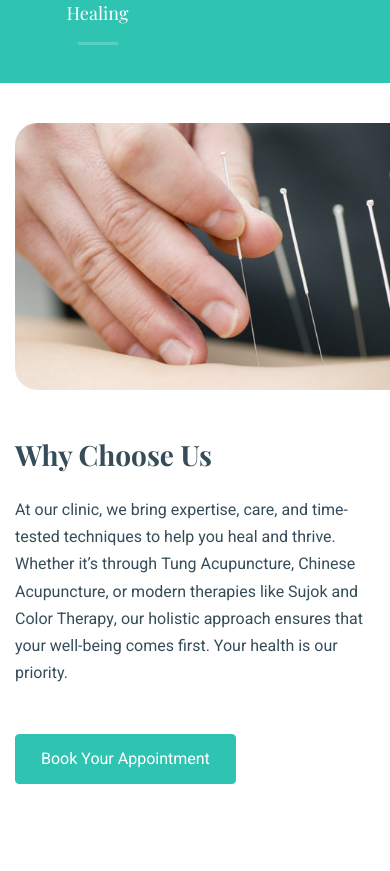
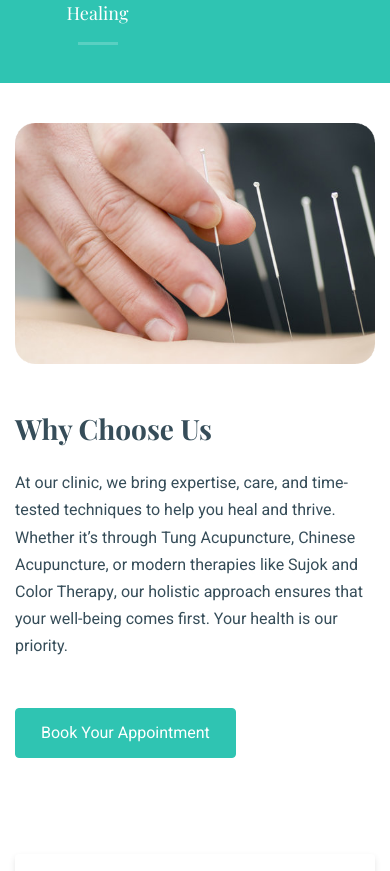
Before and after one commit to farookeei/soukya-clinic, a plain HTML site: page index.html in a window 390 px wide. Shown: the part 1339-2210 px from the top of the page. Drawn offline with nearby package versions, Linux system fonts and the light colour scheme; files whose address does not match are found by name.

Commit message:
Update style.css for make the image responsive

```diff
--- a/css/style.css
+++ b/css/style.css
@@ -933,6 +933,16 @@ h1, h2, h3, h4, h5,
 .img-wrap-1 img {
   max-width: 400px; }
 
+  @media (max-width: 576px) {
+    .img-wrap-1 {
+        overflow: hidden;
+    }
+    .img-wrap-1 img {
+        width: 100%;
+        max-width: 100%;
+    }
+}
+
 .social li {
   display: inline-block; }
   .social li a {
```
